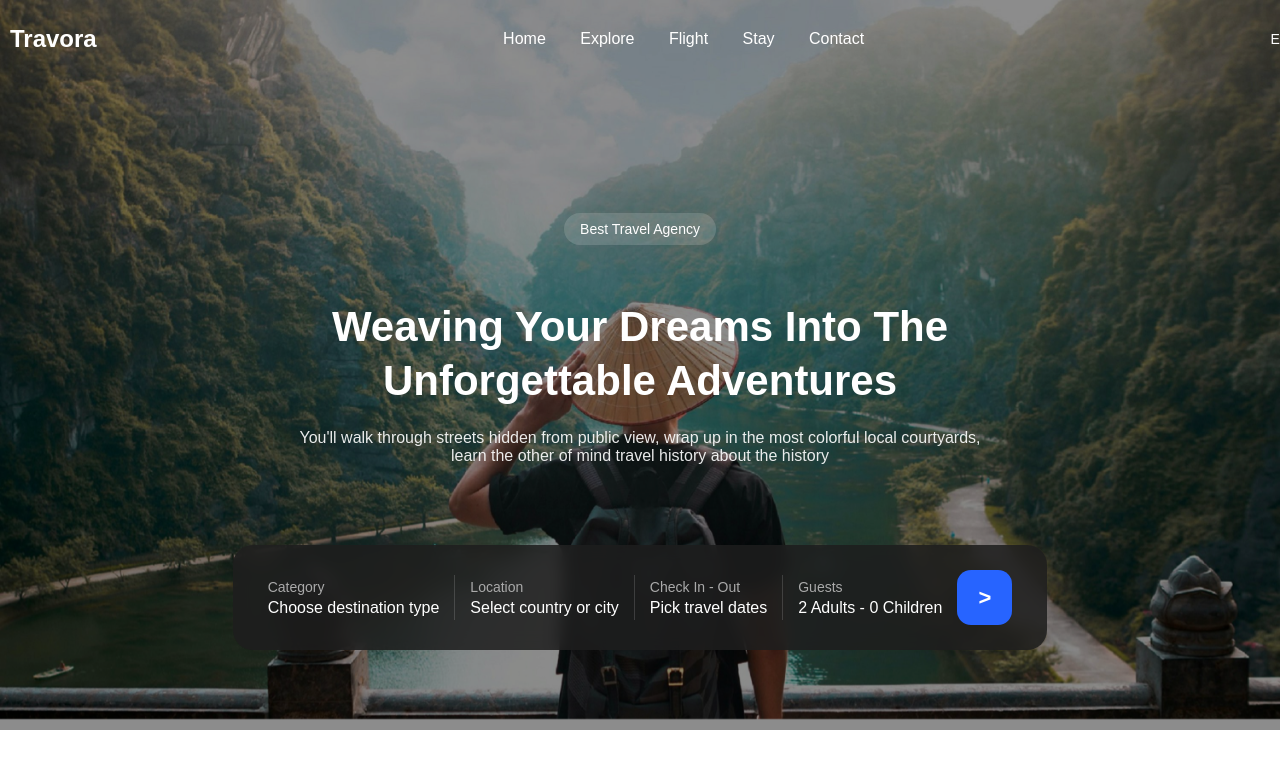
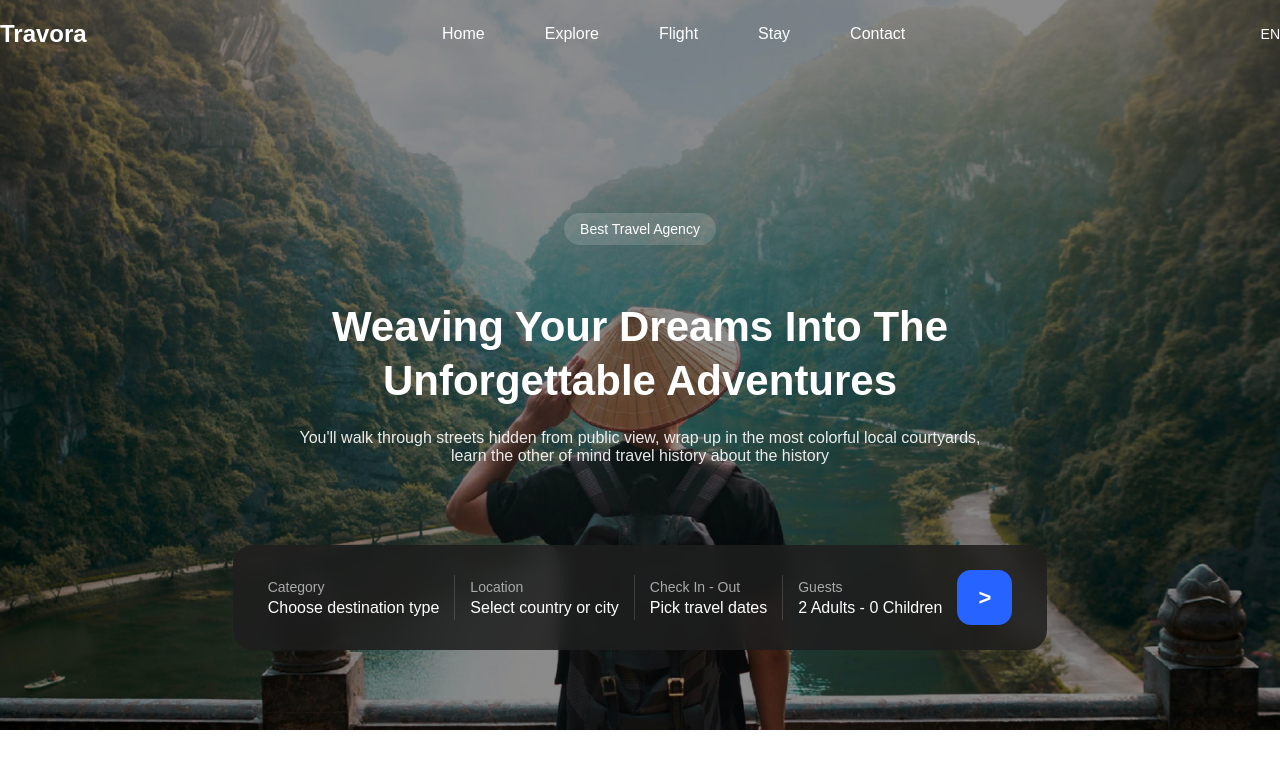
Before and after one commit to Frade11/Travora, a plain HTML site: page index.html in a window 1280 px wide. Drawn offline with Linux system fonts and the light colour scheme.

Commit message:
update version of main page

```diff
--- a/MainPageStyle.css
+++ b/MainPageStyle.css
@@ -15,21 +15,27 @@ body {
 
 /* ========== NAVIGATION =========== */
 .navbar {
+    position: fixed;
+    top: 0;
+    left: 0;
+    width: 100%;
+    z-index: 10;
+    background: transparent;
+    padding: 20px 0;
+}
+
+.navbar .page_container {
     display: flex;
     justify-content: space-between;
     align-items: center;
-    padding: 25px 10px;
-    position: absolute;
-    width: 100%;
-    top: 0;
-    z-index: 10;
 }
 
-.logo {
-    font-size: 24px;
-    font-weight: 700;
+.nav-links {
+    display: flex;
+    gap: 30px;
+    justify-content: center;
+    flex: 1;
 }
-
 .nav-links a {
     margin: 0 15px;
     text-decoration: none;
@@ -42,18 +48,22 @@ body {
     color: #00bfff;
 }
 
+.logo {
+    font-size: 24px;
+    font-weight: 700;
+}
+
 .lang {
     font-size: 14px;
     cursor: pointer;
 }
-
 /* =========== BACKGROUND ============= */
 .hero {
     position: relative;
+    width: 100vw;
     height: 650px;
     background: url("img/banner_img/banner.jpg") center top no-repeat;
-    background-size: 100% auto;
-    background-attachment: fixed;
+    background-size: cover;
     display: flex;
     flex-direction: column;
     justify-content: flex-end;
@@ -78,6 +88,7 @@ body {
     text-align: center;
     margin-bottom: 80px;
 }
+
 
 .tagline {
     background: rgba(255, 255, 255, 0.15);
--- a/index.html
+++ b/index.html
@@ -7,8 +7,9 @@
     <link rel="stylesheet" href="MainPageStyle.css">
 </head>
 <body>
-    <div class="page_container">
+
         <header class="navbar">
+            <div class="page_container">
             <div class="logo">Travora</div>
             <nav class="nav-links">
                 <a href="#">Home</a>
@@ -18,9 +19,11 @@
                 <a href="#">Contact</a>
             </nav>
             <div class="lang">EN</div>
+            </div>
         </header>
 
         <section class="hero">
+              <div class="page_container">
             <div class="hero-content">
                 <span class="tagline">Best Travel Agency</span>
                 <h1>Weaving Your Dreams Into The<br>Unforgettable Adventures</h1>
```
